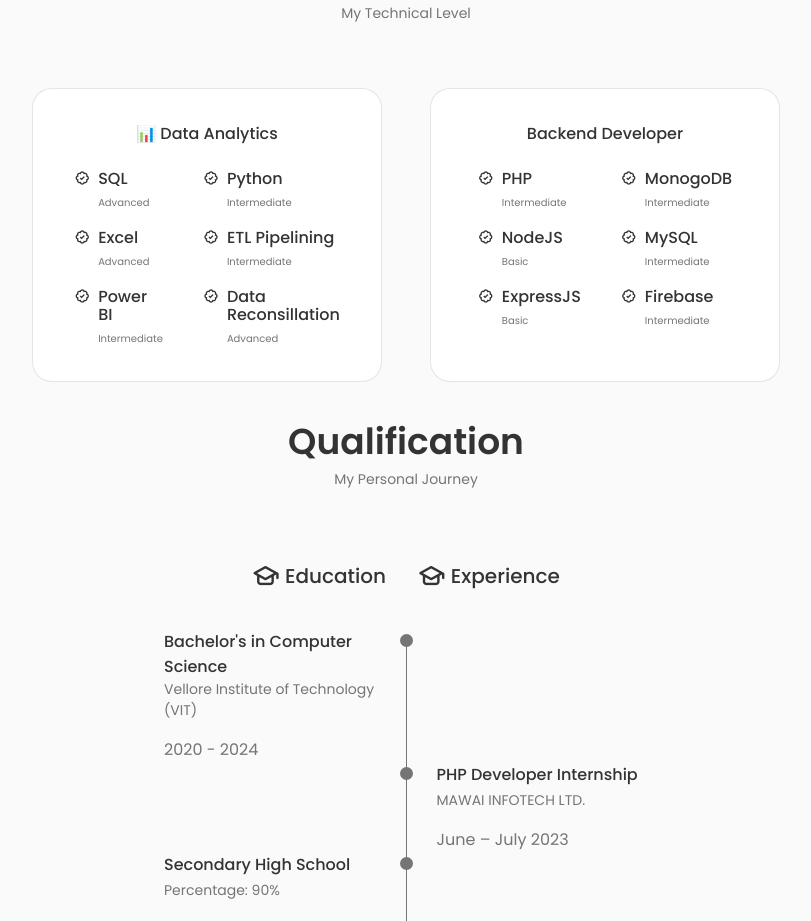
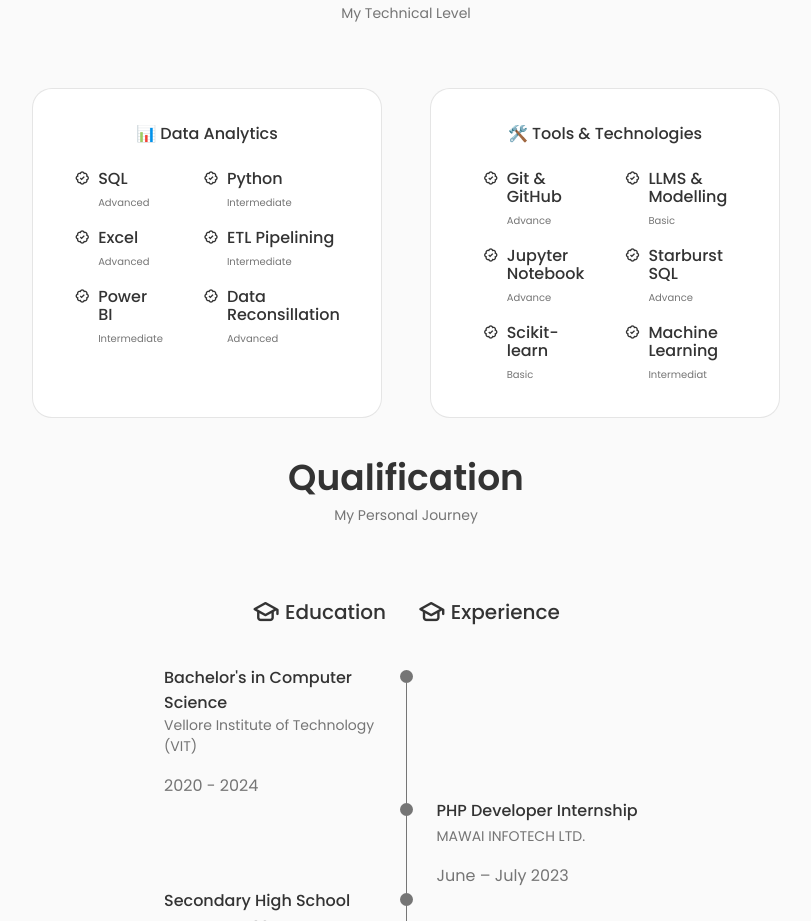
Before and after one commit to ashutosh0079/Portfolio-react, a React (Create React App) app: page / in a window 1280 px wide. Shown: the part 1620-2541 px from the top of the page, without its empty margins (234-1045 px from the left). Built offline with nearby package versions, Linux system fonts and the light colour scheme.

Commit message:
Update Backend.jsx

```diff
--- a/src/components/skills/Backend.jsx
+++ b/src/components/skills/Backend.jsx
@@ -2,57 +2,61 @@ import React from 'react'
 
 const Backend = () => {
   return (
-    <div className='skills__content'>
-        <h3 className="skills__title">Backend Developer</h3>
+    <div className="skills__content">
+      <h3 className="skills__title">🛠️ Tools & Technologies</h3>
+
       <div className="skills__box">
         <div className="skills__group">
 
           <div className="skills__data">
-                    <i class='bx bx-badge-check'></i>
+            <i className="bx bx-badge-check"></i>
             <div>
-                        <h3 className="skills__name">PHP</h3>
-                        <span className="skills__level">Intermediate</span>
+              <h3 className="skills__name">Git & GitHub</h3>
+              <span className="skills__level">Advance</span>
             </div>
           </div>
 
           <div className="skills__data">
-                    <i class='bx bx-badge-check'></i>
+            <i className="bx bx-badge-check"></i>
             <div>
-                        <h3 className="skills__name">NodeJS</h3>
+              <h3 className="skills__name">Jupyter Notebook</h3>
+              <span className="skills__level">Advance</span>
+            </div>
+          </div>
+
+          <div className="skills__data">
+            <i className="bx bx-badge-check"></i>
+            <div>
+              <h3 className="skills__name">Scikit-learn</h3>
+              <span className="skills__level">Basic</span>
+            </div>
+          </div>
+
+        </div>
+
+        <div className="skills__group">
+
+          <div className="skills__data">
+            <i className="bx bx-badge-check"></i>
+            <div>
+              <h3 className="skills__name">LLMS & Modelling</h3>
               <span className="skills__level">Basic</span>
             </div>
           </div>
 
           <div className="skills__data">
-                    <i class='bx bx-badge-check'></i>
+            <i className="bx bx-badge-check"></i>
             <div>
-                        <h3 className="skills__name">ExpressJS</h3>
-                        <span className="skills__level">Basic</span>
-                    </div>
-                </div>
-            </div>
-            <div className="skills__group">
-                <div className="skills__data">
-                    <i class='bx bx-badge-check'></i>
-                    <div>
-                        <h3 className="skills__name">MonogoDB</h3>
-                        <span className="skills__level">Intermediate</span>
+              <h3 className="skills__name">Starburst SQL</h3>
+              <span className="skills__level">Advance</span>
             </div>
           </div>
 
           <div className="skills__data">
-                    <i class='bx bx-badge-check'></i>
+            <i className="bx bx-badge-check"></i>
             <div>
-                        <h3 className="skills__name">MySQL</h3>
-                        <span className="skills__level">Intermediate</span>
-                    </div>
-                </div>
-
-                <div className="skills__data">
-                    <i class='bx bx-badge-check'></i>
-                    <div>
-                        <h3 className="skills__name">Firebase</h3>
-                        <span className="skills__level">Intermediate</span>
+              <h3 className="skills__name">Machine Learning</h3>
+              <span className="skills__level">Intermediat</span>
             </div>
           </div>
 
```
Lines whose indentation alone changed are shown as unchanged.
